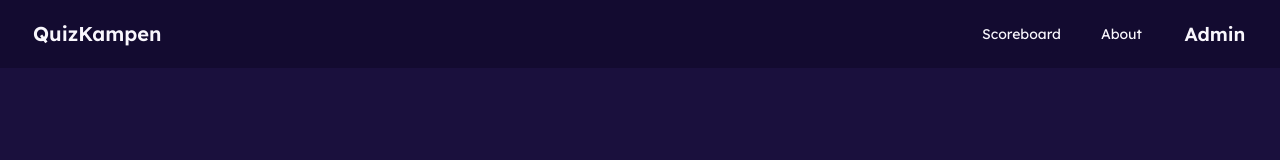
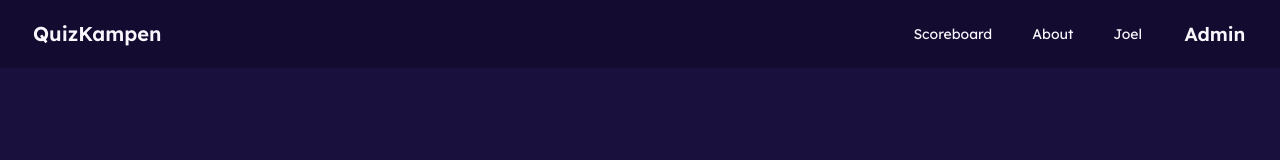
Before and after one commit to Hampus2001/quizkampen, a Next.js app: page /components/DaisyHeader in a window 1280 px wide. Shown: the top 160 px of the page. Built offline with nearby package versions, Linux system fonts and the light colour scheme.

Commit message:
fixade problem och la mittt quiz som en sida istället

```diff
--- a/src/pages/components/DaisyHeader.js
+++ b/src/pages/components/DaisyHeader.js
@@ -19,6 +19,9 @@ export default function DaisyHeader() {
                 </li>
                 <li>
                   <Link href="/about">About</Link>
+                </li>
+                <li>
+                  <Link href="/quizJoel">Joel</Link>
                 </li>
               </ul>
             </div>
@@ -58,6 +61,9 @@ export default function DaisyHeader() {
                 <li>
                   <Link href="/about">About</Link>
                 </li>
+                <li>
+                  <Link href="/quizJoel">Joel</Link>
+                </li>
               </ul>
             </div>
           </div>
--- a/src/pages/index.js
+++ b/src/pages/index.js
@@ -1,5 +1,4 @@
 import Footer from "./components/Footer";
-import QuizJoel from "./components/QuizJoel";
 
 export default function Home() {
   return (
@@ -7,7 +6,6 @@ export default function Home() {
       <div className="w-screen min-h-screen">
         {/* <h1 className="text-5xl font-sans mt-32">Hejsan</h1> */}
 
-        <QuizJoel />
         <Footer />
       </div>
     </>
--- a/src/pages/components/QuizJoel.js
+++ b/src/pages/quizJoel.js
@@ -2,8 +2,9 @@ import { useContext, useState } from "react";
 import { HandleQuestionContext } from "@/QuestionContext";
 import * as motion from "motion/react-client";
 import * as Tone from "tone";
+import { Synth, PolySynth } from "tone";
 
-export default function QuizJoel() {
+export default function quizJoel() {
   const { question } = useContext(HandleQuestionContext);
 
   const myQuestion = question[0];
@@ -15,21 +16,19 @@ export default function QuizJoel() {
     "You are amazing and clever, I wish everyone could be like you...";
   const noCompliment = "You suck!";
 
-  const synth = new Tone.PolySynth().toDestination();
-  function playCorrectSynth() {
-    synth.triggerAttackRelease("C5", "8n");
-  }
-  function playWrongSynth() {
-    synth.triggerAttackRelease("B3", "8n");
-  }
+  // const synth = new Tone.PolySynth().toDestination();
+  // function playCorrectSynth() {
+  //   synth.triggerAttackRelease("C5", "8n");
+  // }
+  // function playWrongSynth() {
+  //   synth.triggerAttackRelease("B3", "8n");
+  // }
 
   function handleAlternativeClick(selectedAlternative) {
     if (selectedAlternative === myQuestion.answer) {
       setAnswerCorrect(true);
-      playCorrectSynth();
     } else {
       setAnswerCorrect(false);
-      playWrongSynth();
     }
 
     setShowAnswer(true);
```
